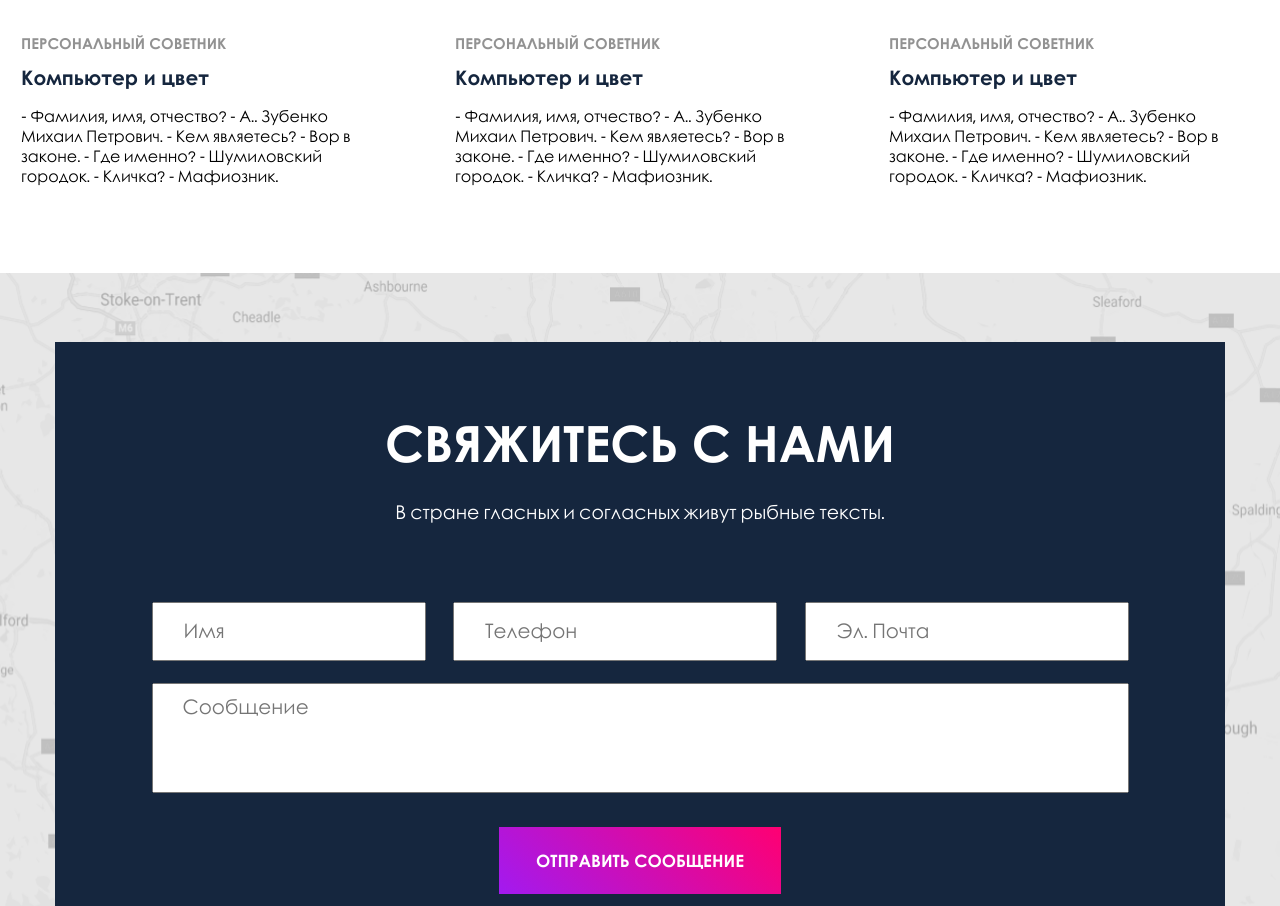
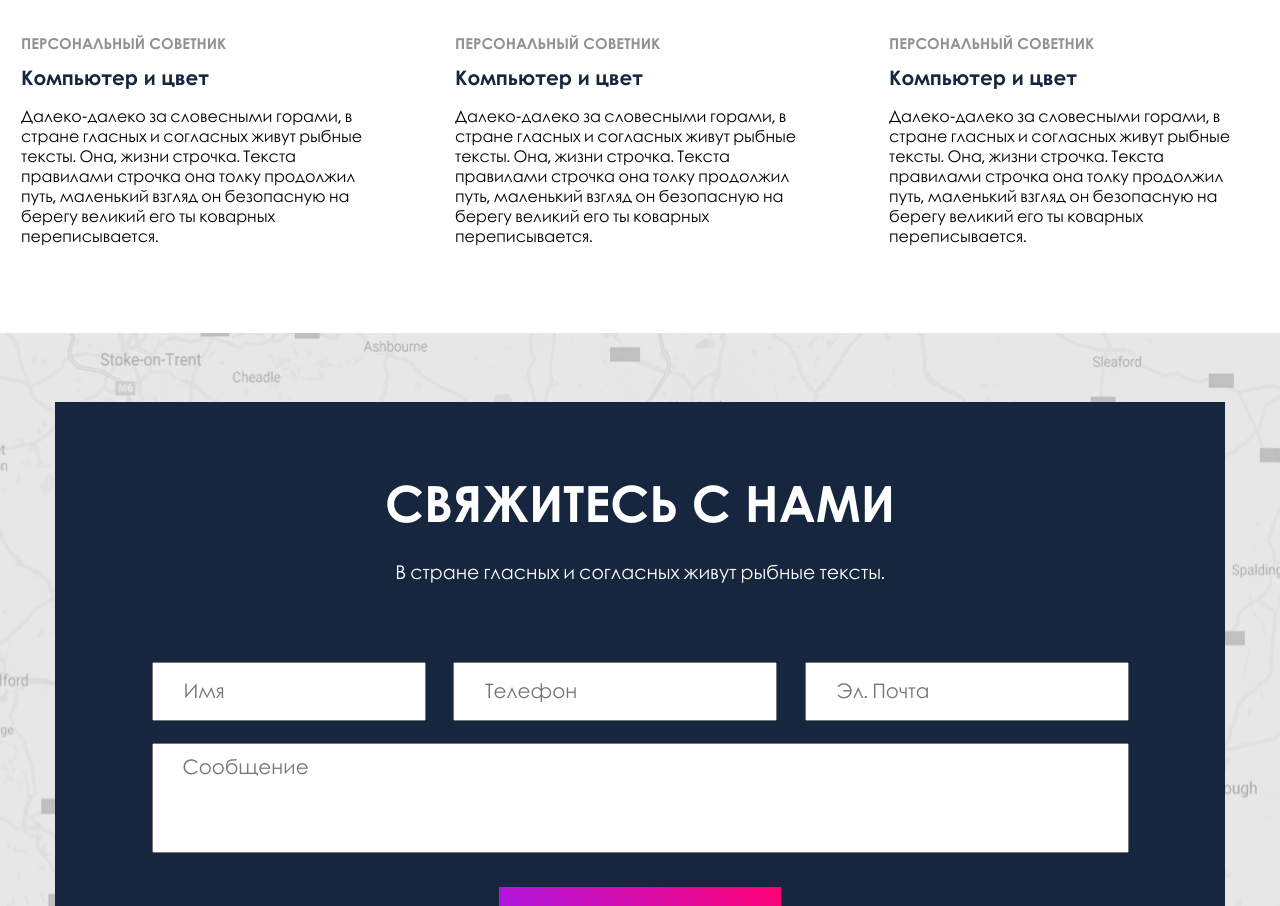
Before and after one commit to nikita7031/site, a plain HTML site: page index.html in a window 1280 px wide. Shown: the part 6405-7311 px from the top of the page. Drawn offline with Linux system fonts and the light colour scheme.

Commit message:
Add files via upload

```diff
--- a/index.html
+++ b/index.html
@@ -333,19 +333,19 @@
                         <img src="./img/bg/blog1.png" alt="blog1" class="blog__item_img">
                         <div class="blog__item_pretitle">Персональный советник</div>
                         <div class="blog__item_title">Компьютер и цвет</div>
-                        <div class="blog__item_text">- Фамилия, имя, отчество? - А.. Зубенко Михаил Петрович. - Кем являетесь? - Вор в законе. - Где именно? - Шумиловский городок. - Кличка? - Мафиозник. </div>
+                        <div class="blog__item_text">Далеко-далеко за словесными горами, в стране гласных и согласных живут рыбные тексты. Она, жизни строчка. Текста правилами строчка она толку продолжил путь, маленький взгляд он безопасную на берегу великий его ты коварных переписывается.</div>
                     </li>
                     <li class="blog__item">
                         <img src="./img/bg/blog2.png" alt="blog2" class="blog__item_img">
                         <div class="blog__item_pretitle">Персональный советник</div>
                         <div class="blog__item_title">Компьютер и цвет</div>
-                        <div class="blog__item_text">- Фамилия, имя, отчество? - А.. Зубенко Михаил Петрович. - Кем являетесь? - Вор в законе. - Где именно? - Шумиловский городок. - Кличка? - Мафиозник. </div>
+                        <div class="blog__item_text">Далеко-далеко за словесными горами, в стране гласных и согласных живут рыбные тексты. Она, жизни строчка. Текста правилами строчка она толку продолжил путь, маленький взгляд он безопасную на берегу великий его ты коварных переписывается.</div>
                     </li>
                     <li class="blog__item">
                         <img src="./img/bg/blog3.png" alt="blog3" class="blog__item_img">
                         <div class="blog__item_pretitle">Персональный советник</div>
                         <div class="blog__item_title">Компьютер и цвет</div>
-                        <div class="blog__item_text">- Фамилия, имя, отчество? - А.. Зубенко Михаил Петрович. - Кем являетесь? - Вор в законе. - Где именно? - Шумиловский городок. - Кличка? - Мафиозник. </div>
+                        <div class="blog__item_text">Далеко-далеко за словесными горами, в стране гласных и согласных живут рыбные тексты. Она, жизни строчка. Текста правилами строчка она толку продолжил путь, маленький взгляд он безопасную на берегу великий его ты коварных переписывается.</div>
                     </li>
                 </ul>
             </ul>
```
